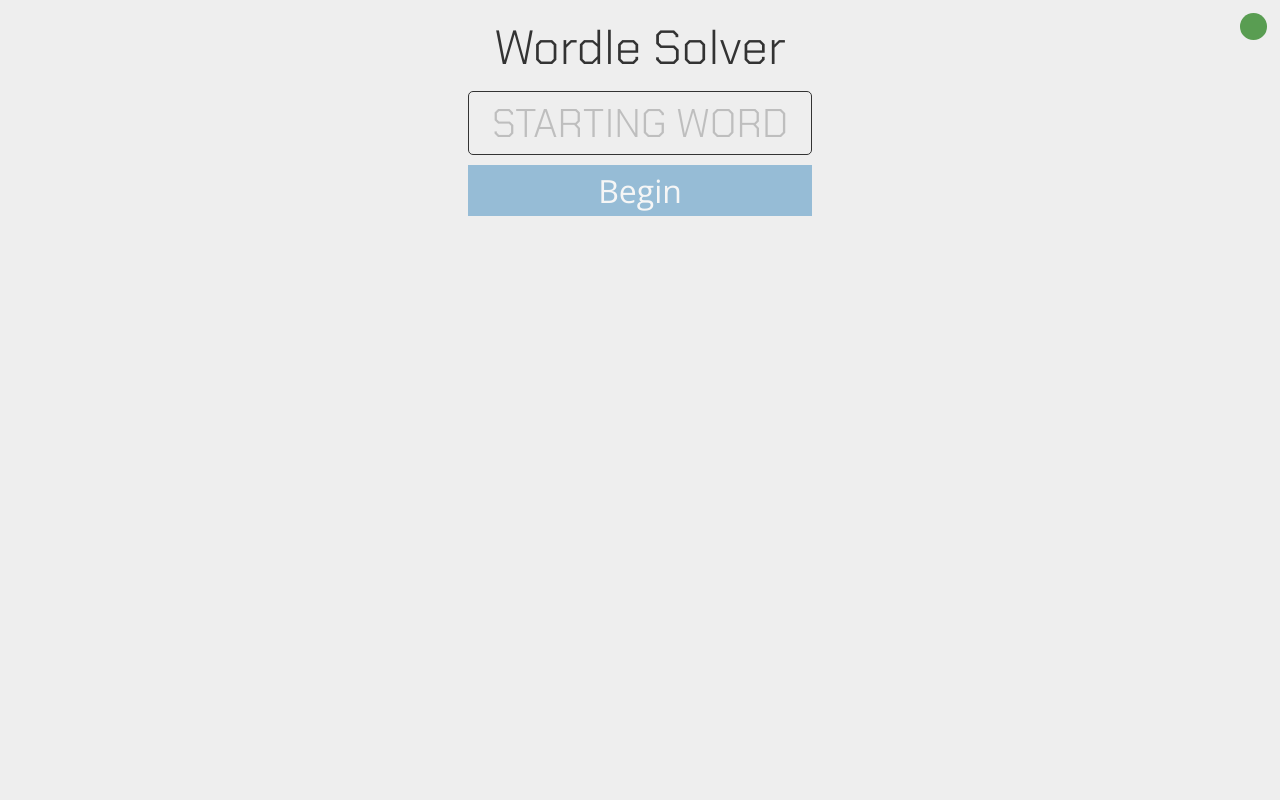
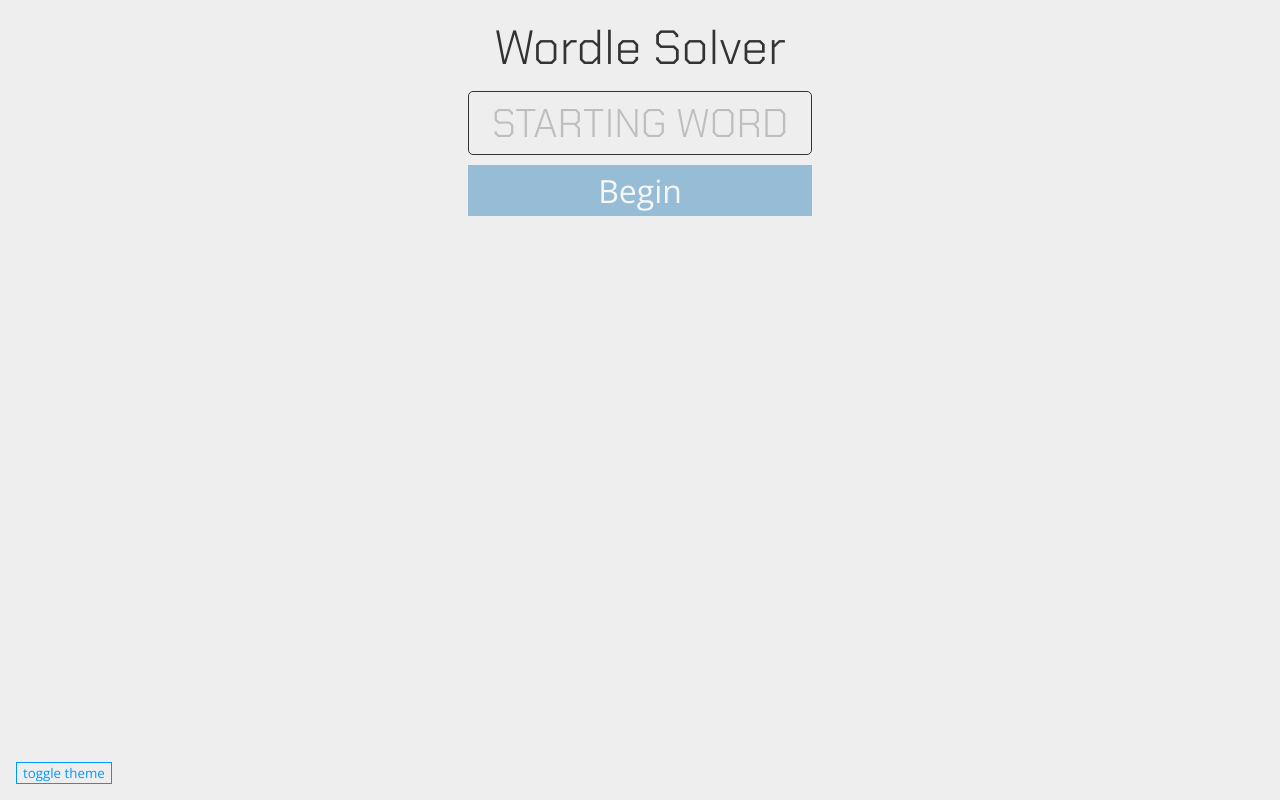
Before and after one commit to iamjoshhansen/wordle-solver, an Angular app: page / in a window 1280 px wide. Built offline with nearby package versions, Linux system fonts and the light colour scheme.

Commit message:
cleaner toggle switch button

```diff
--- a/src/app/pages/game/game.component.html
+++ b/src/app/pages/game/game.component.html
@@ -11,4 +11,4 @@
   >Has starting word</app-solver
 >
 
-<button (click)="toggleTheme()" class="theme-switcher"></button>
+<button (click)="toggleTheme()" class="theme-switcher">toggle theme</button>
--- a/src/app/pages/game/game.component.scss
+++ b/src/app/pages/game/game.component.scss
@@ -7,12 +7,10 @@
 }
 
 .theme-switcher {
-  background: var(--letter-found);
-  width: 2em;
-  height: 2em;
-  border-radius: 50%;
-  border: none;
-  position: fixed;
-  top: 1em;
-  right: 1em;
+  background: none;
+  border: solid 1px var(--link-color);
+  color: var(--link-color);
+  position: sticky;
+  top: 100%;
+  left: 1em;
 }
--- a/src/app/pages/game/solver/solver.component.scss
+++ b/src/app/pages/game/solver/solver.component.scss
@@ -32,7 +32,7 @@
   grid-template-columns: repeat(auto-fill, minmax(5.5ch, 1fr));
   gap: 1ch;
   padding: 0;
-  margin: 0;
+  margin: 0 0 1rem;
   list-style: none;
 
   &--single {
```
